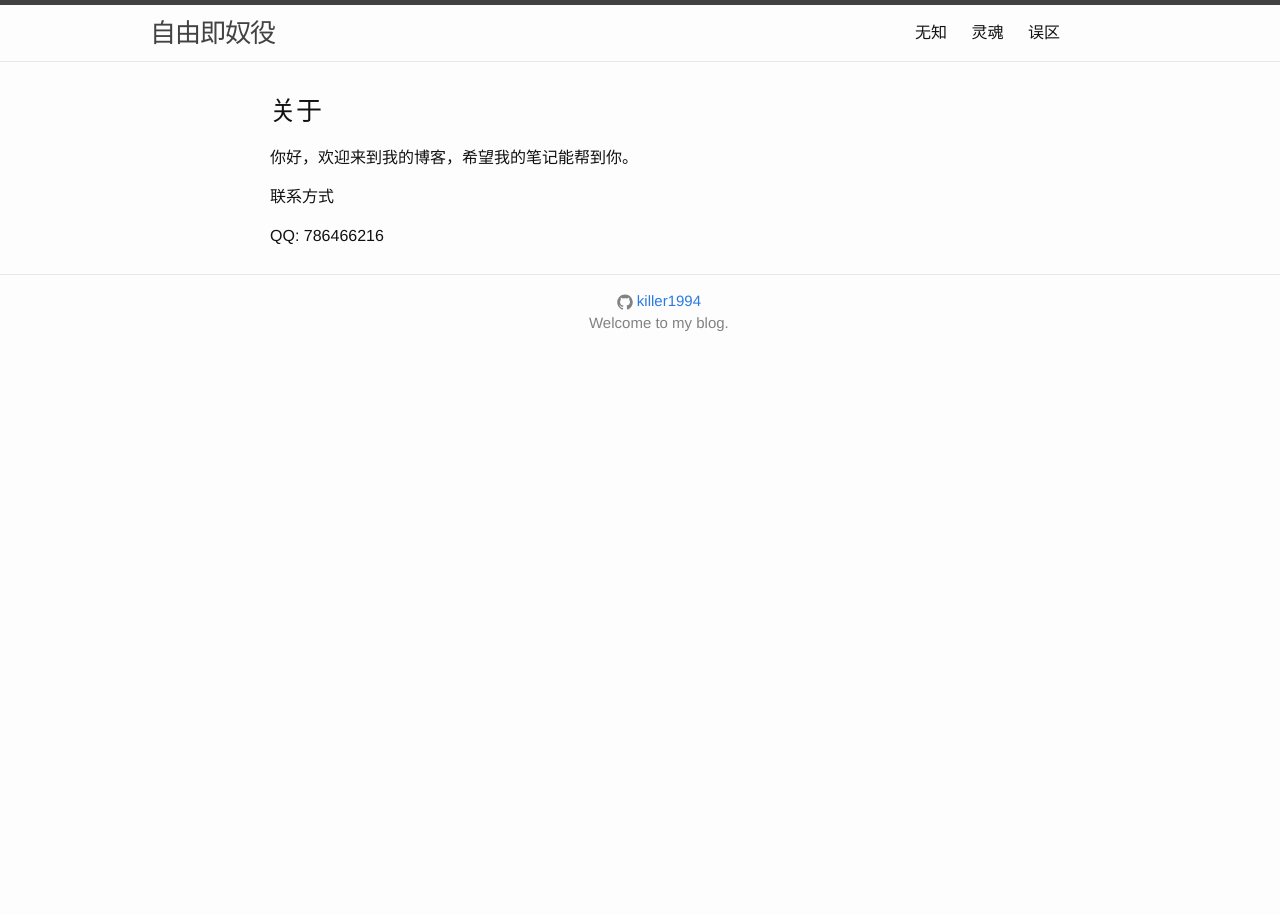
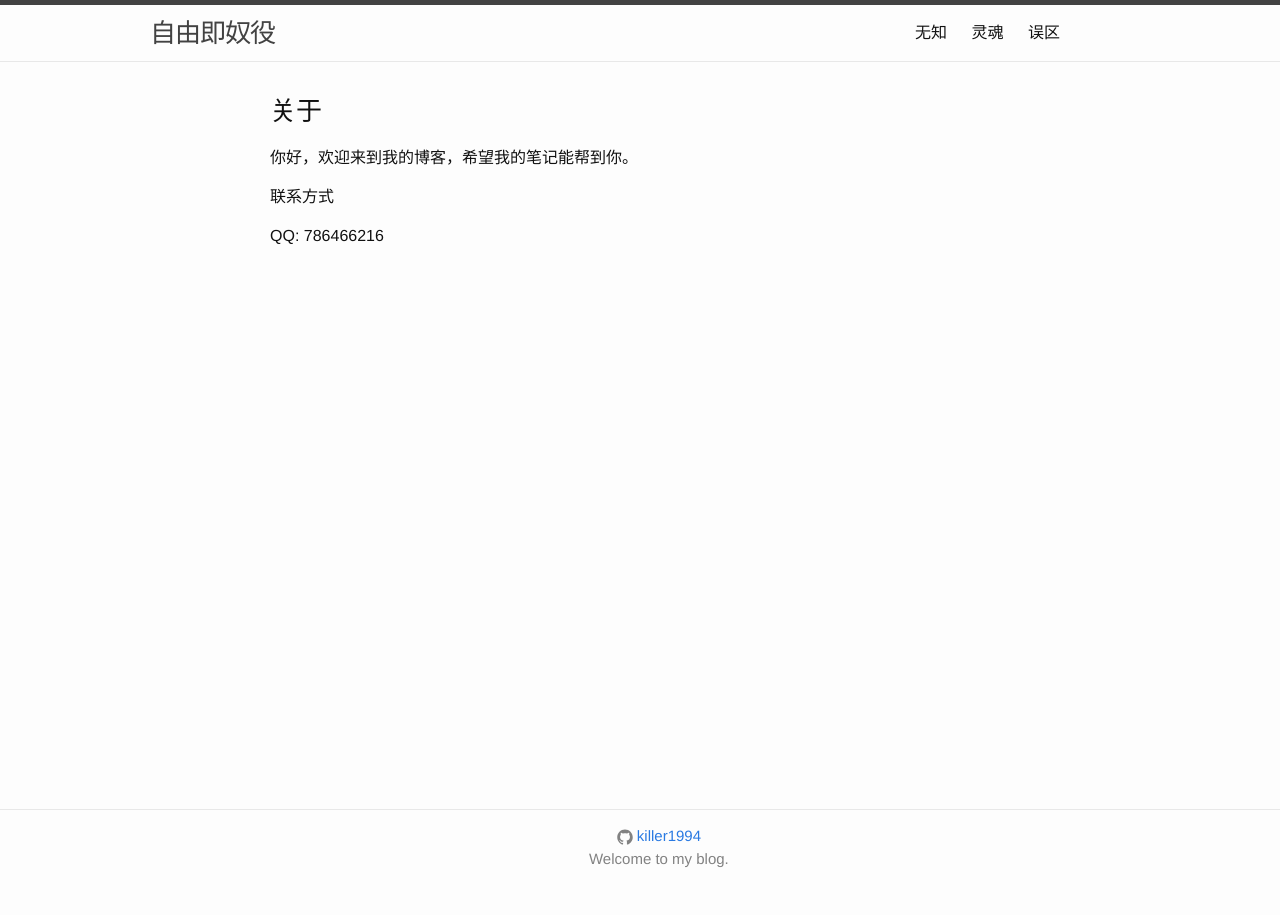
Before and after one commit to wqwljz/killer1994.github.io, a Jekyll site: the page built from kabout.md, in a window 1280 px wide. Built offline with Jekyll 4.4.1, drawn with Linux system fonts in a browser that asks for light colours.

Commit message:
fix footer?

```diff
--- a/_includes/footer.html
+++ b/_includes/footer.html
@@ -1,4 +1,4 @@
-<footer class="site-footer" style="padding:15px 0">
+<footer class="site-footer" style="padding:15px 0;margin-bottom:-15px">
 
   <div class="wrapper">
 
--- a/_includes/head.html
+++ b/_includes/head.html
@@ -46,5 +46,10 @@ li.title:hover {
     color: #2a6496;
     text-decoration: underline;
 }
+.page-footer-k{
+	position:absolute;
+	bottom:0;
+	width:100%;
+}
 </style>
 </head>
--- a/kabout.md
+++ b/kabout.md
@@ -15,3 +15,12 @@ permalink: /about/
 QQ: 786466216
 
 </div>
+
+<style>
+.site-footer
+{
+position:absolute;
+bottom:0;
+width:100%;
+}
+</style>
```
Also changed, not shown: index.md (+5 -0 lines), k.md (+9 -0 lines), _layouts/page.html (line endings or trailing spaces).
